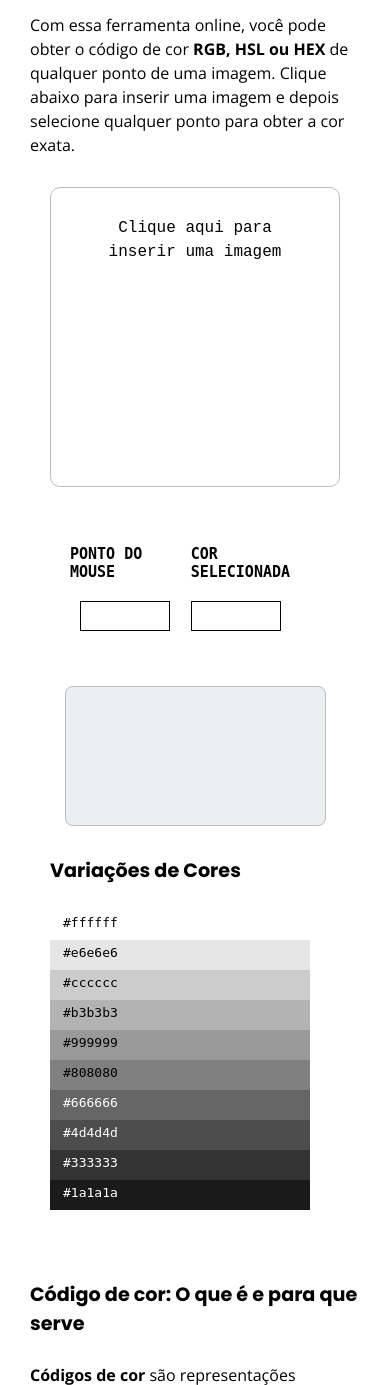
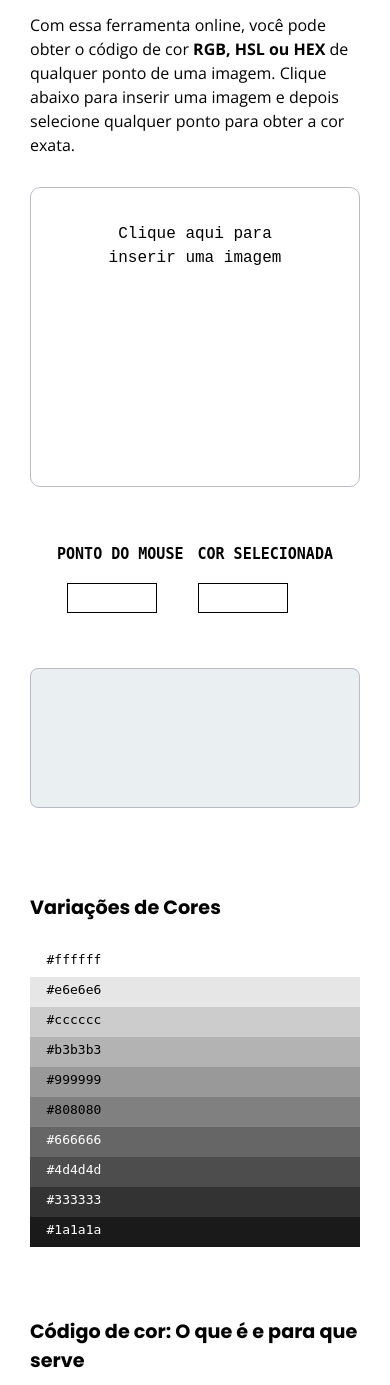
Before and after one commit to felpsilva/Projeto-seletor-de-codigo-de-cor, a PHP site: page / in a window 390 px wide. Shown: the part 205-1590 px from the top of the page. Run offline with PHP 8.4, Linux system fonts and the light colour scheme.

Commit message:
Ajustes finais layout

```diff
--- a/seletor2.0.css
+++ b/seletor2.0.css
@@ -375,7 +375,6 @@ body::-webkit-scrollbar-thumb{
 }
 
 .variacao-de-cor {
-  position: relative;
   cursor: pointer;
   transition: all 0.3s ease-in-out;
   display: flex;
@@ -386,7 +385,6 @@ body::-webkit-scrollbar-thumb{
     width: 100%;
     display: block;
     text-align: center;
-    position: absolute;
     color: #ffffff;
     font-family: monospace;
     margin: 5% 0;
@@ -415,6 +413,7 @@ body::-webkit-scrollbar-thumb{
 
   .campo{
     flex-direction: column;
+    margin: 0px;
   }
 
   .content{
@@ -434,13 +433,18 @@ body::-webkit-scrollbar-thumb{
     margin: 20px
   }
 
- article {
+  article {
+    margin: 30px 0px;
+  }
+
+  .variacoes {
     margin: 30px 0px;
   }
 
   .variacao-de-cores {
     flex-direction: column;
     border-radius: 0px;
+    padding-right: 0px;
   }
 
   .variacao-de-cor {
@@ -461,6 +465,11 @@ body::-webkit-scrollbar-thumb{
   .variacao-de-cor .cor-hex {
     text-align: start;
     margin: 10px 5%;
+  }
+
+  #resultado {
+    margin: 55px 0;
+    width: 100%;
   }
 }
 
@@ -515,11 +524,6 @@ body::-webkit-scrollbar-thumb{
   #selectCor {
     float: right;
     margin: 0 8% 0 0;
-  }
-
-  #resultado {
-    margin: 55px auto 0;
-    width: 90%;
   }
 
   #fechar {
```
